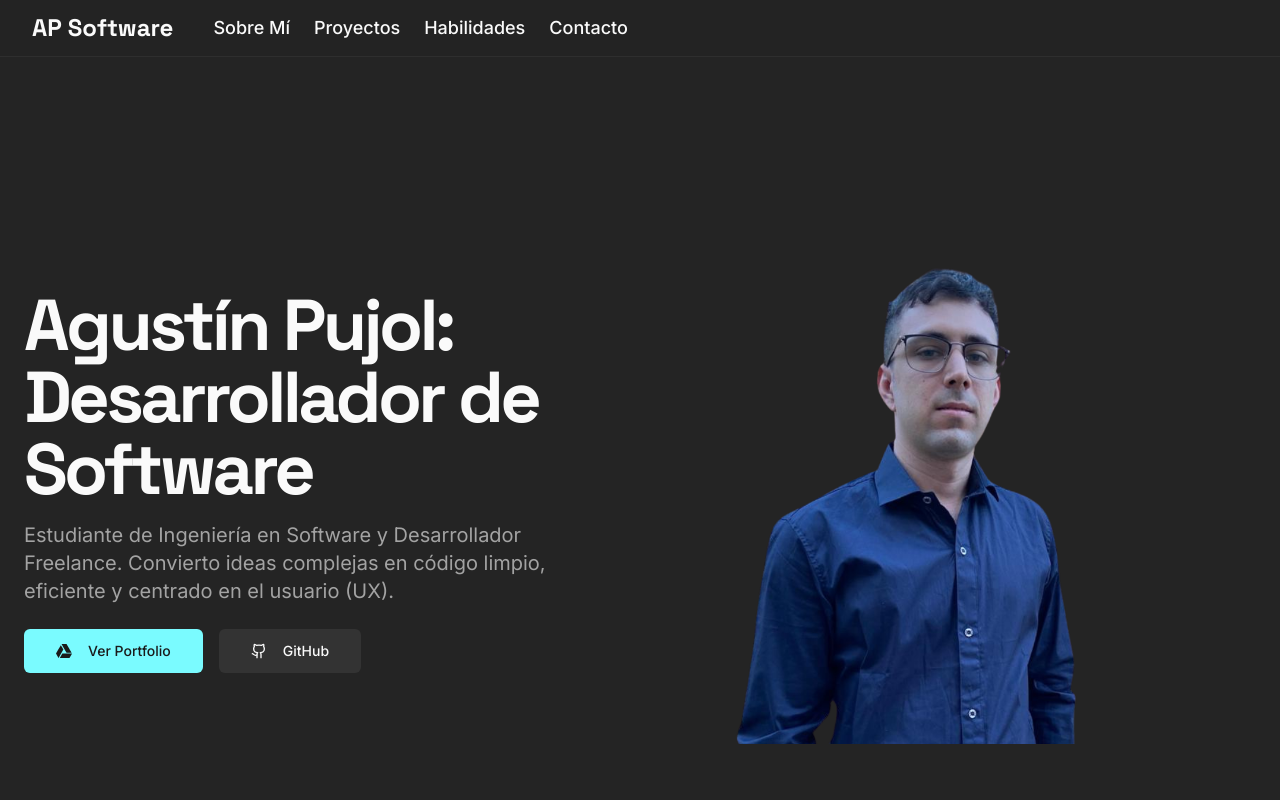
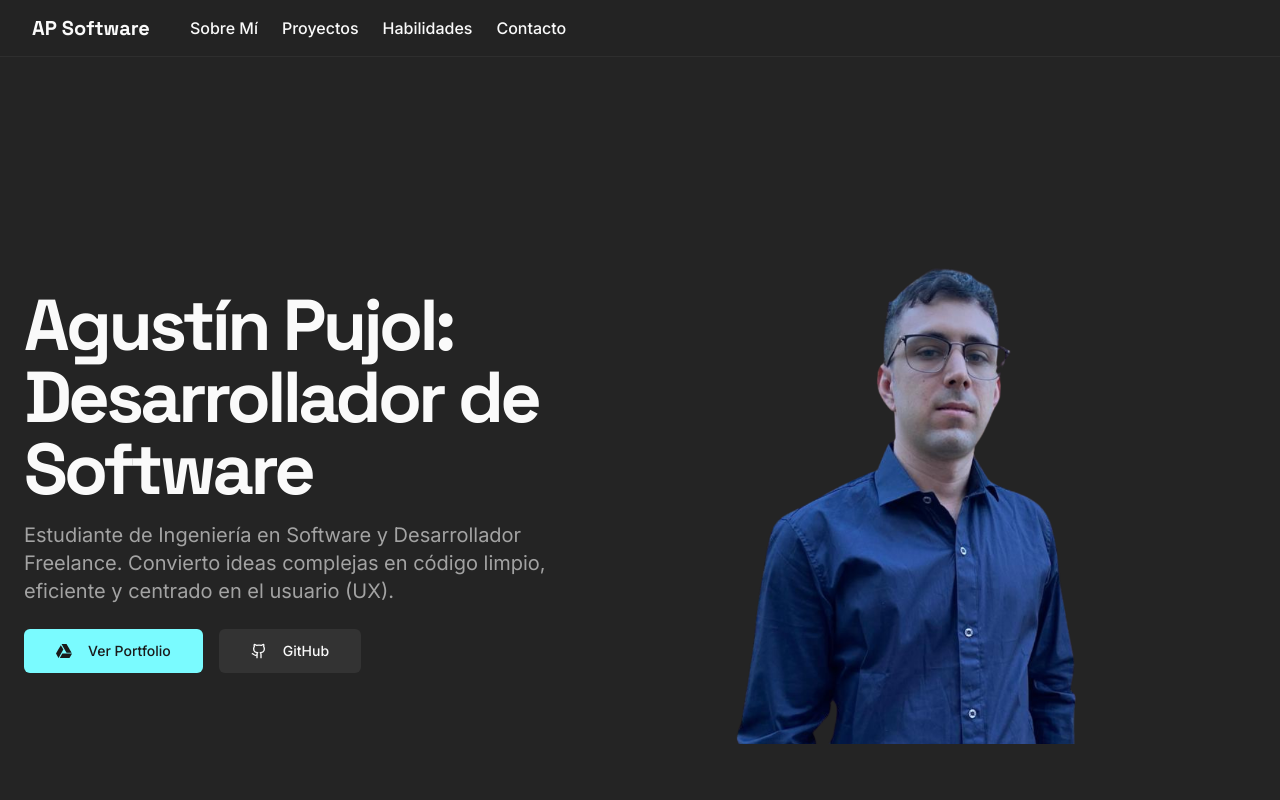
Before and after one commit to Agustinpujol12/agustinpujol12.github.io, a Next.js app: page / in a window 1280 px wide. Shown: the top 800 px of the page. Built offline with nearby package versions, Linux system fonts and the light colour scheme.

Commit message:
feat(header): ajustar tamaño de tipografías y actualizar export estático para GitHub Pages

```diff
--- a/src/components/header.tsx
+++ b/src/components/header.tsx
@@ -14,14 +14,14 @@ export function Header() {
       <div className="container flex h-14 items-center">
         <div className="mr-4 flex items-center">
           <a href="/" className="mr-6 flex items-center space-x-2">
-            <span className="font-bold font-headline text-2xl sm:text-2xl">
+            <span className="font-bold font-headline text-xl sm:text-xl">
               AP Software
             </span>
           </a>
         </div>
 
         {/* Menú desktop */}
-        <nav className="hidden items-center space-x-6 text-lg font-medium md:flex">
+        <nav className="hidden items-center space-x-6 text-base font-medium md:flex">
           {navLinks.map((link) => (
             <a
               key={link.href}
@@ -45,7 +45,7 @@ export function Header() {
             <SheetContent side="left">
               <div className="flex flex-col space-y-4 p-4">
                 <a href="/" className="mr-6 flex items-center space-x-2">
-                  <span className="font-bold font-headline text-2xl">
+                  <span className="font-bold font-headline text-xl">
                     AP Software
                   </span>
                 </a>
@@ -53,7 +53,7 @@ export function Header() {
                   <a
                     key={link.href}
                     href={link.href}
-                    className="text-xl transition-colors hover:text-primary"
+                    className="text-lg transition-colors hover:text-primary"
                     onClick={() => setIsMenuOpen(false)}
                   >
                     {link.label}
```
Also changed, not shown: 12 other files (tests, documents, lock files or other folders).
